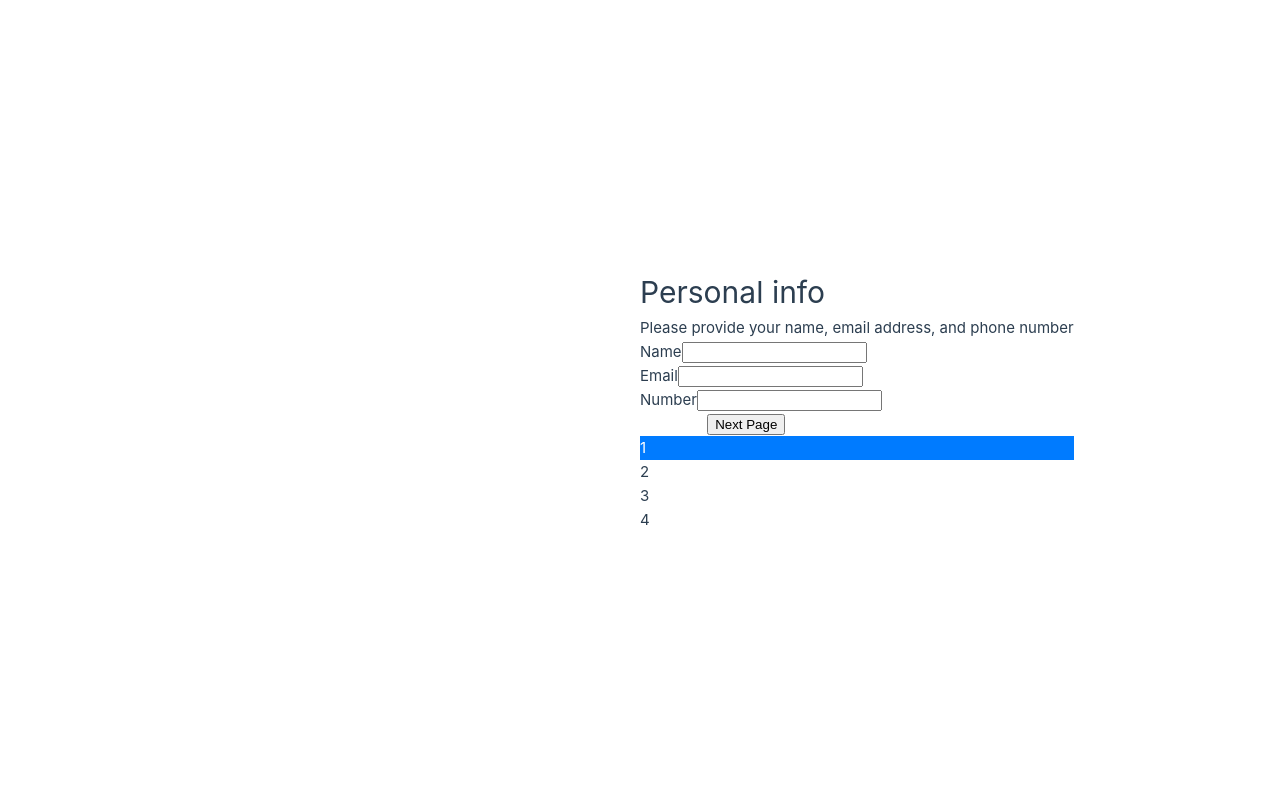
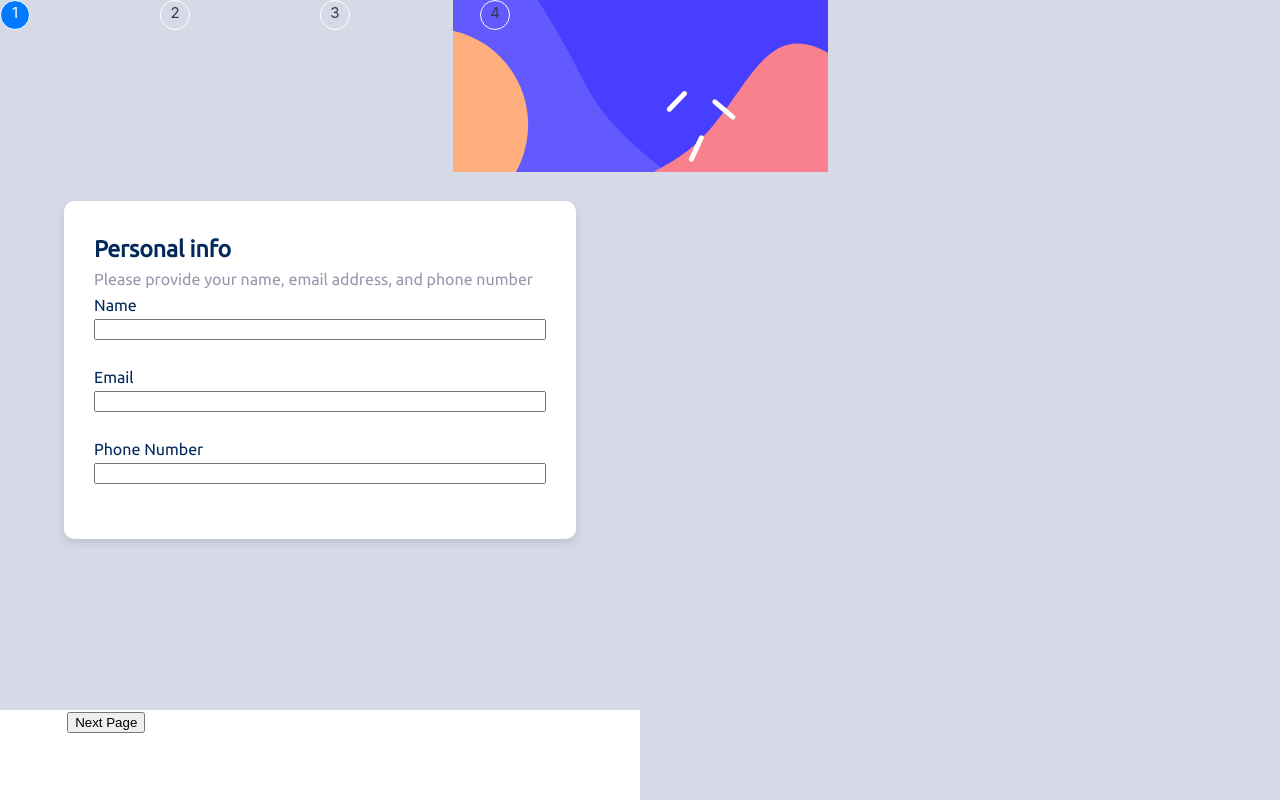
Before and after one commit to Shifahu/multi-step-form, a Vue app in the folder project-2.0/: page /page/1 in a window 1280 px wide. Built offline with nearby package versions, Linux system fonts and the light colour scheme.

Commit message:
styling on page 1

```diff
--- /dev/null
+++ b/project-2.0/global_scss.scss
@@ -0,0 +1,9 @@
+#app{
+    height: 100vh;
+    width: 100%;
+    padding: 0 !important;
+    background-image: url('src/assets/bg-sidebar-mobile.svg');
+    background-position: top;
+    background-repeat: no-repeat;
+    background-color: hsl(229, 24%, 87%);
+}
--- a/project-2.0/index.html
+++ b/project-2.0/index.html
@@ -1,10 +1,11 @@
 <!DOCTYPE html>
 <html lang="en">
   <head>
+    <link rel="stylesheet" href="./global_scss.scss">
     <meta charset="UTF-8">
     <link rel="icon" href="/favicon.ico">
     <meta name="viewport" content="width=device-width, initial-scale=1.0">
-    <title>Vite App</title>
+    <title>Multi-step form</title>
   </head>
   <body>
     <div id="app"></div>
--- a/project-2.0/package.json
+++ b/project-2.0/package.json
@@ -26,6 +26,7 @@
     "eslint-plugin-vue": "^9.17.0",
     "jsdom": "^22.1.0",
     "prettier": "^3.0.3",
+    "sass": "^1.75.0",
     "vite": "^4.4.11",
     "vitest": "^0.34.6"
   }
--- a/project-2.0/src/App.vue
+++ b/project-2.0/src/App.vue
@@ -3,7 +3,7 @@ import { RouterLink, RouterView } from 'vue-router'
 </script>
 
 <template>
-  <header>
+  <!-- <header>
 
     <div class="wrapper">
 
@@ -11,7 +11,7 @@ import { RouterLink, RouterView } from 'vue-router'
 
       </nav>
     </div>
-  </header>
+  </header> -->
 
   <RouterView />
 </template>
--- /dev/null
+++ b/project-2.0/src/assets/fonts.scss
@@ -0,0 +1,4 @@
+@font-face {
+    font-family: 'Ubuntu Bold';
+    src: url('@/assets/fonts/Ubuntu-Bold.ttf') format('truetype');
+}
--- a/project-2.0/src/components/SideBar.vue
+++ b/project-2.0/src/components/SideBar.vue
@@ -1,6 +1,6 @@
 <template>
-  <div>
-    <div v-for="(page, index) in pageIndicator" :key="index" :class="{ active: page.number === pageInd }">
+  <div class="parent">
+    <div v-for="(page, index) in pageIndicator" :key="index" :class="{ active: page.number === pageInd }" class="pageNum">
       {{ page.number }}
     </div>
   </div>
@@ -48,6 +48,18 @@ export default {
 </script>
 
 <style scoped>
+.parent{
+  display:grid;
+  grid-template-columns: repeat(4, 1fr);
+}
+.pageNum{
+  height: 30px;
+  width: 30px;
+  border-radius: 50%;
+  /* display:flex; */
+  text-align: center;
+  border: solid 1px white;
+}
 .active {
   background-color: #007bff;
   color: white;
--- a/project-2.0/src/pages/PageOne.vue
+++ b/project-2.0/src/pages/PageOne.vue
@@ -1,18 +1,24 @@
 
 <template>
-  <div>
-    <h1>Personal info</h1>
-    <p>Please provide your name, email address, and phone number</p>
-    <form>
+  <div class="parent">
+    <div class="sidebars">
+      <SideBar></SideBar>
+    </div>
+    <div class="card">
+      <h1 class="header">Personal info</h1>
+      <p class="instruction">Please provide your name, email address, and phone number</p>
+      <form class="form_section">
         <label for="name">Name</label>
         <input v-model="userInfoStore.name" type="input" id="name" name="name" /><br />
         <label for="email">Email</label>
         <input v-model="userInfoStore.email" type="email" id="email" name="email" /><br />
-      <label for="number">Number</label>
+        <label for="number">Phone Number</label>
         <input v-model="userInfoStore.number" type="tel" id="number" name="number" /><br>
       </form>
+    </div>
+    <div class="navbar">
       <NavBar @handle-next-page="saveInfo"></NavBar>
-    <SideBar></SideBar>
+    </div>
   </div>
 </template>
 
@@ -85,3 +91,61 @@ const saveInfo =  (pageNumber) => {
 // console.log(name.value, 'name')
 
 </script>
+<style lang="scss">
+
+@import url(//fonts.googleapis.com/css?family=Ubuntu);
+
+.header{
+  font-weight: 700;
+  color: hsl(213, 96%, 18%);
+  font-size: 23px;
+}
+label{
+  color: hsl(213, 96%, 18%);
+  font-weight: 400;
+
+}
+
+.instruction{
+  color: hsl(231, 11%, 63%);
+  font-weight: 500;
+  font-size: 16px;
+}
+
+
+.sidebars{
+  display: grid;
+  width: 100%
+}
+.parent{
+  height:100%;
+  display:flex;
+  flex-direction: column;
+  align-items: center;
+  justify-content: space-between;
+  // background-image: url('../assets/bg-sidebar-mobile.svg');
+  // background-position: top;
+
+}
+.card{
+  padding: 30px;
+  font-family: 'Ubuntu';
+  width: 80%;
+  border-radius: 10px;
+  box-shadow: 0 4px 8px rgba(0, 0, 0, 0.1);
+  background: white;
+  color:black;
+}
+.form_section{
+  display: grid;
+  font-size: 16px
+}
+
+.navbar {
+  // margin-top: auto;
+  background: white;
+  width: 100%;
+  height: 90px
+}
+
+</style>
```
Also changed, not shown: project-2.0/src/assets/bg-sidebar-mobile.svg (added), 1 other file (tests, documents, lock files or other folders). Lines whose indentation alone changed are shown as unchanged.
